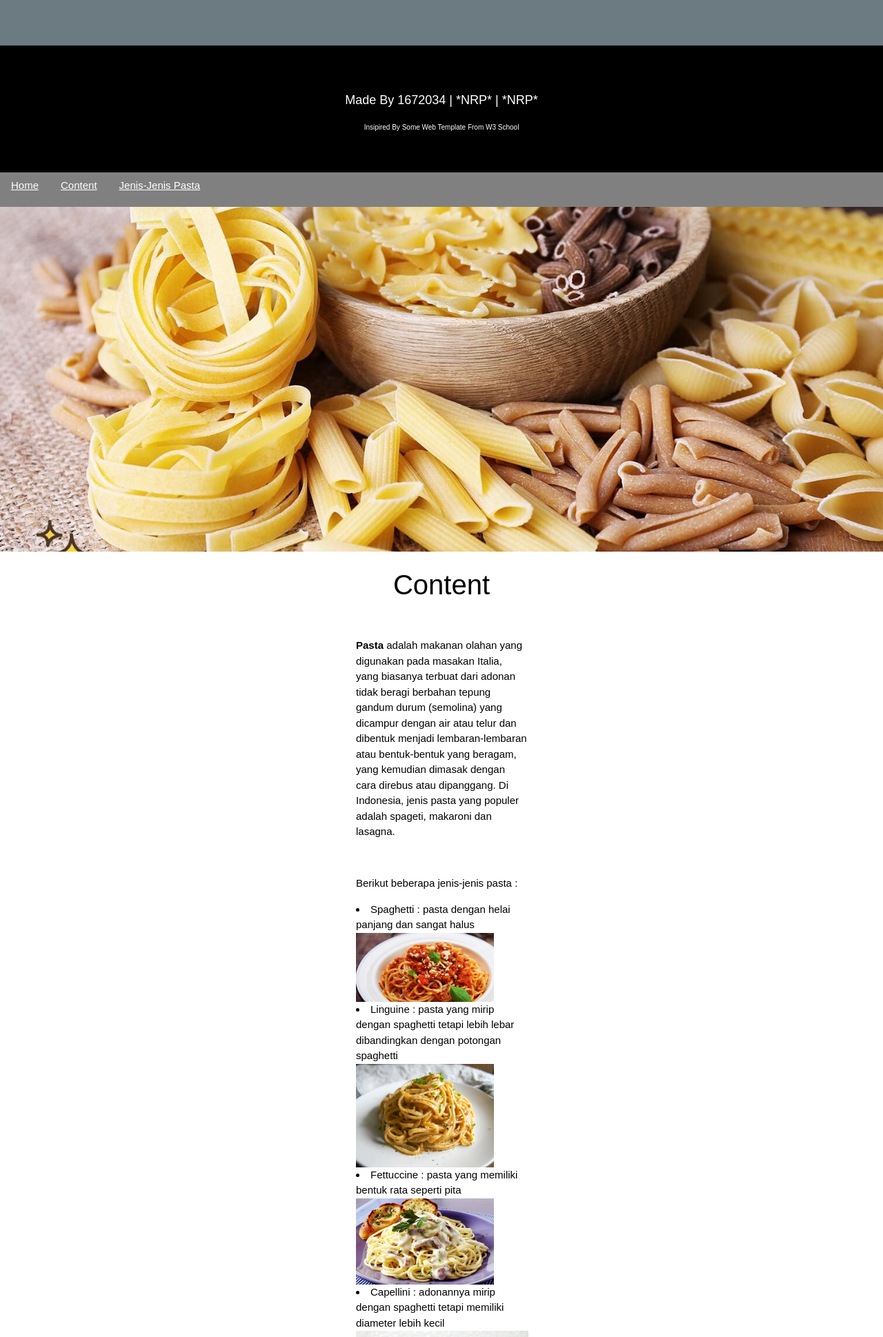
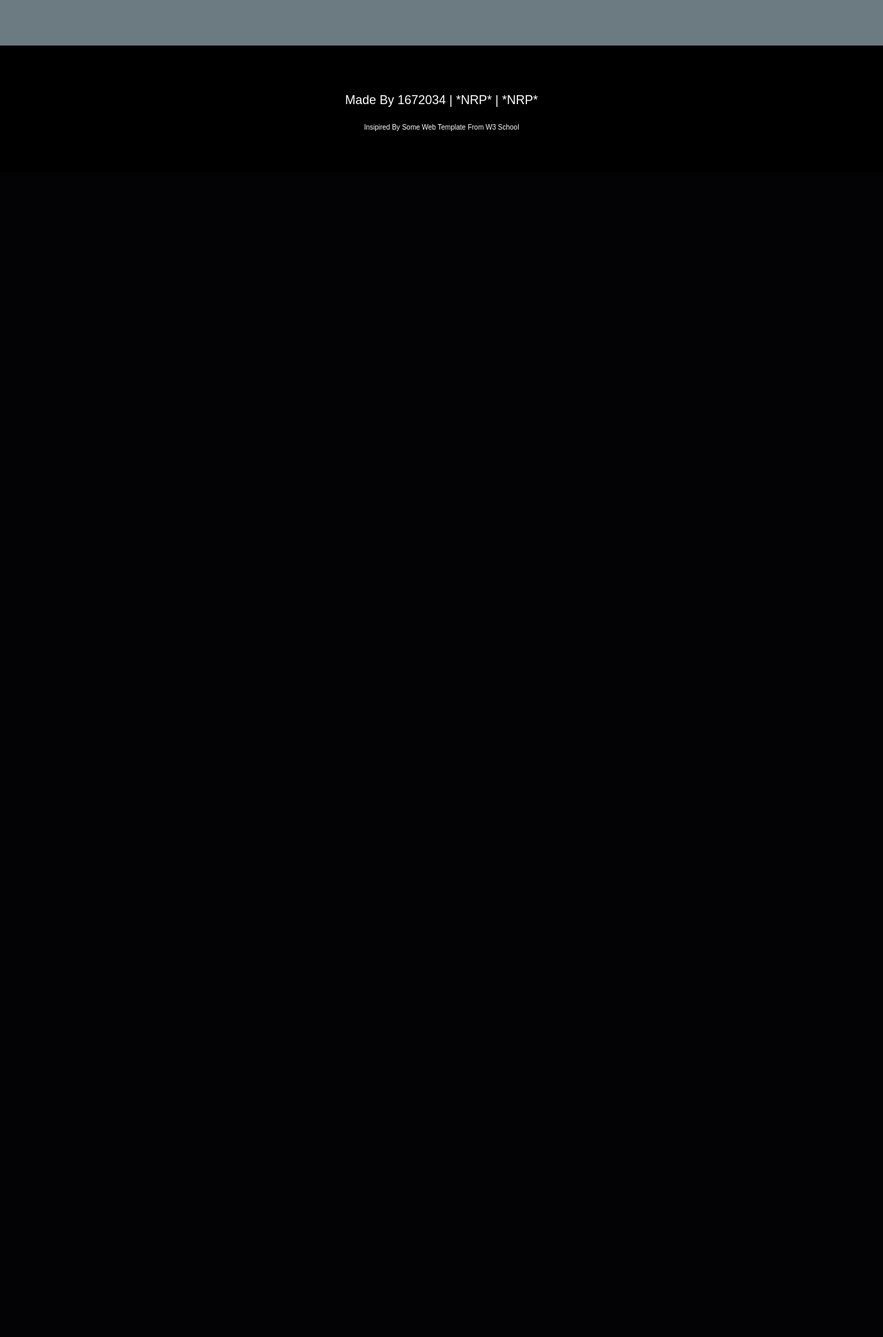
Before and after one commit to alfin7234/uts_pw1, a PHP site: page / in a window 1280 px wide. Shown: the part 2253-4192 px from the top of the page at 69% size. After the commit the page ends 2443 px from the top, so only its background shows below. Run offline with PHP 8.4, Linux system fonts and the light colour scheme.

Commit message:
Update index.php

```diff
--- a/uts6/index.php
+++ b/uts6/index.php
@@ -128,63 +128,3 @@ document.getElementById("myLink").click();
 
 </body>
 </html>
-
-<!-- Halaman 2 -->
-
-<!DOCTYPE html>
-<html>
-    <head>
-        <title>Halaman 2</title>
-        <link rel="stylesheet" href="css/web_style.css">
-    </head>
-    <body>
-        <nav class="nav" class="bar2:hover">
-            <a href="#1" class="bar" class=".bar:hover">Home</a>
-            <a href="#2" class="bar" class=".bar:hover">Content</a>
-            <a href="#3" class="bar" class=".bar:hover">Jenis-Jenis Pasta</a>
-        </nav>
-            <div class="img1">
-            <div class="text">
-            </div>
-        </div>
-            <article class="padding">
-                <h1 size="20px" id="2">Content</h1>
-                <br>
-                <p><b>Pasta</b> adalah makanan olahan yang digunakan pada masakan Italia, yang biasanya terbuat dari adonan tidak beragi berbahan tepung gandum durum (semolina) yang dicampur dengan air atau telur dan dibentuk menjadi lembaran-lembaran atau bentuk-bentuk yang beragam, yang kemudian dimasak dengan cara direbus atau dipanggang. Di Indonesia, jenis pasta yang populer adalah spageti, makaroni dan lasagna.</p>
-                <br>
-                <p id="3">Berikut beberapa jenis-jenis pasta :</p>
-                <table>
-                    <li>Spaghetti : pasta dengan helai panjang dan sangat halus</li>
-                    <img src="images/spaghetti.jpg" width="200px" height="100px">
-                    <li>Linguine : pasta yang mirip dengan spaghetti tetapi lebih lebar dibandingkan dengan potongan spaghetti</li>
-                    <img src="images/linguine.jpg" width="200px" height="150px">
-                    <li>Fettuccine : pasta yang memiliki bentuk rata seperti pita</li>
-                    <img src="images/fettuccine.jpg" width="200px" height="125px">
-                    <li>Capellini : adonannya mirip dengan spaghetti tetapi memiliki diameter lebih kecil</li>
-                    <img src="images/capellini.jpg" width="250px" height="200px">
-                    <li>Bucatini : pasta yang mirip juga dengan spaghetti tetapi memiliki lubang di tengahnya</li>
-                    <img src="images/bucatini.jpg" width="200px" height="300px">
-                    <li>Ravioli : lembaran pasta ditumpuk membentuk kantung-kantung kecil</li>
-                    <img src="images/ravioli.jpg" width="200px" height="200px">
-                    <li>Tortellini : pasta berukuran kecil dan berbentuk seperti cincin</li>
-                    <img src="images/tortellini.jpg" width="225px" height="150px">
-                    <li>Fusilli : pasta yang memiliki bentuk seperti pembuka botol tetapi memiliki spiral lebih rapat</li>
-                    <img src="images/fusilli.jpg" width="225ps" height="150px">
-                    <li>Farfalle : pasta yang berbentuk dasi kupu-kupu</li>
-                    <img src="images/farfalle.jpg" width="250px" height="200px">
-                    <li>Conchiglie : pasta yang memiliki bentuk menyerupai kerang</li>
-                    <img src="images/conchiglie.jpg" width="200px" height="175px">
-                    <li>Gnocchi : pasta yang berbentuk seperti pangsit</li>
-                    <img src="images/gnocchi.jpg" width="275px" height="225px">
-                    <li>Penne : penne adalah jenis pasta berlubang, dinamai penne karena bentuknya yang mirip dengan pena</li>
-                    <img src="images/penne.jpg" width="225px" height="175px">
-                    <li>Ziti : pasta yang bentuknya mirip seperti penne tetapi memiliki potong lurus di bagian ujungnya</li>
-                    <img src="images/ziti.jpg" width="250px" height="200px">
-                    <li>Orecchiette : bentuk pasta yang mirip dengan telinga kecil</li>
-                    <img src="images/orecchiette.jpeg" width="200px" height="200px">
-                    <li>Lasagna : pasta yang berbentuk lembaran datar</li>
-                    <img src="images/lasagna.jpg" width="250px" height="200px">
-                </table>
-            </article>
-    </body>
-</html>
```
